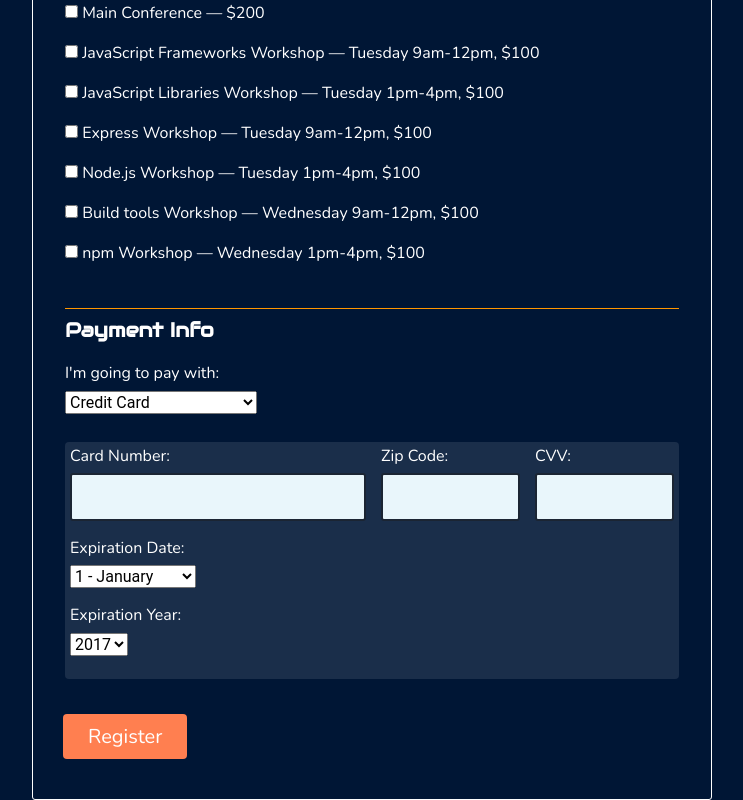
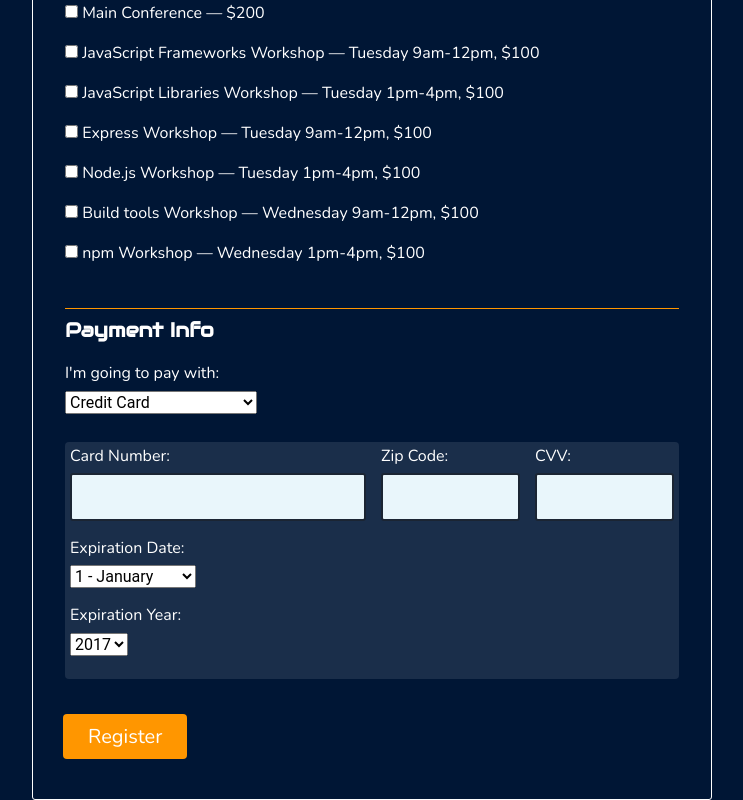
Before and after one commit to Live-Dev-Design/TechDegree-FSJS-Project-3, a plain HTML site: page index.html in a window 1280 px wide. In both pictures the pointer is over the button "Register". Shown: the part 792-1592 px from the top of the page, without its empty margins (268-1011 px from the left). Drawn offline with nearby package versions, Linux system fonts and the light colour scheme.

Commit message:
Update style.css

```diff
--- a/css/style.css
+++ b/css/style.css
@@ -123,7 +123,7 @@ button {
 }
 
 button:hover {
-	background: #FF7F50;
+	background: #ff9600;
 }
 
 input,
```
